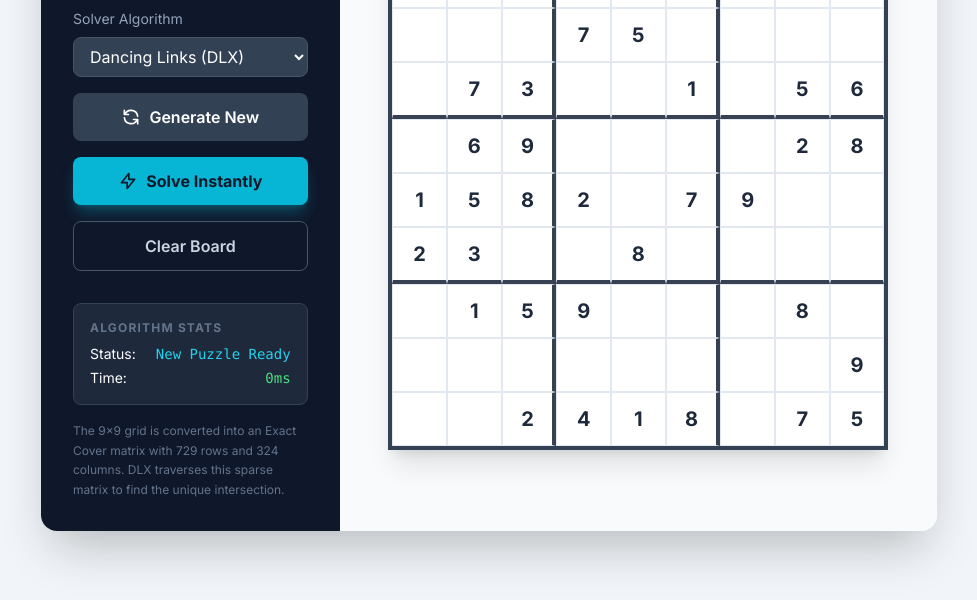
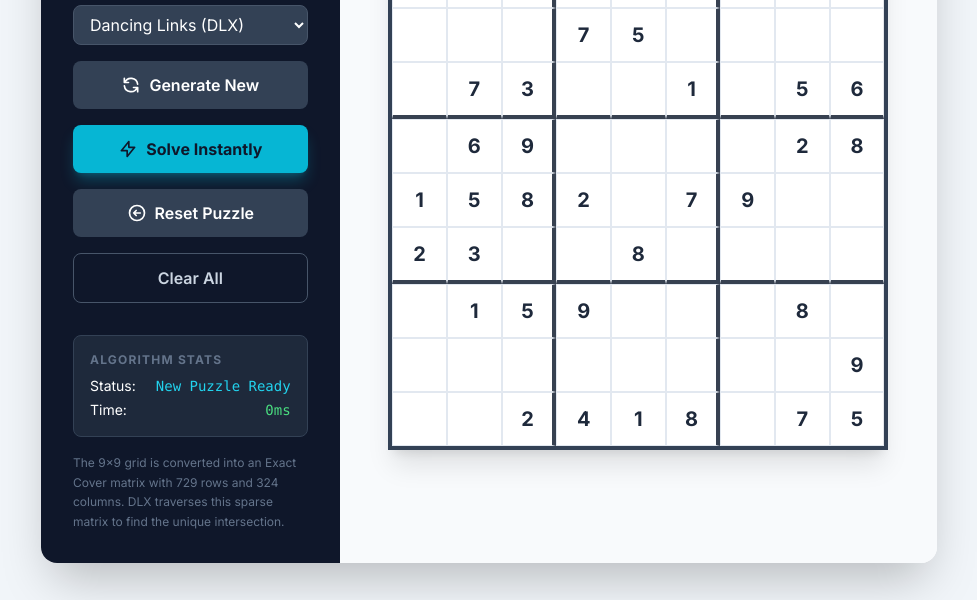
Before and after one commit to sag-stack/Sudoku-DLX-Aglorithm, a plain HTML site: page index.html in a window 1280 px wide. Shown: the part 200-800 px from the top of the page, without its empty margins (151-1128 px from the left). Drawn offline with nearby package versions, Linux system fonts and the light colour scheme.

Commit message:
Updated functions of clearing the board

```diff
--- a/index.html
+++ b/index.html
@@ -50,8 +50,12 @@
                         <svg class="w-5 h-5" fill="none" stroke="currentColor" viewBox="0 0 24 24"><path stroke-linecap="round" stroke-linejoin="round" stroke-width="2" d="M13 10V3L4 14h7v7l9-11h-7z"></path></svg>
                         Solve Instantly
                     </button>
-                    <button onclick="app.clearBoard()" class="w-full py-3 px-4 border border-slate-600 hover:bg-slate-800 rounded-lg font-semibold transition text-slate-300">
-                        Clear Board
+                    <button onclick="app.resetPuzzle()" class="w-full py-3 px-4 bg-slate-700 hover:bg-slate-600 rounded-lg font-semibold transition flex items-center justify-center gap-2">
+                        <svg class="w-5 h-5" fill="none" stroke="currentColor" viewBox="0 0 24 24"><path stroke-linecap="round" stroke-linejoin="round" stroke-width="2" d="M11 15l-3-3m0 0l3-3m-3 3h8M3 12a9 9 0 1118 0 9 9 0 01-18 0z"></path></svg>
+                        Reset Puzzle
+                    </button>
+                    <button onclick="app.clearAll()" class="w-full py-3 px-4 border border-slate-600 hover:bg-slate-800 rounded-lg font-semibold transition text-slate-300">
+                        Clear All
                     </button>
                 </div>
             </div>
@@ -323,6 +327,9 @@ class SudokuDLX {
 /**
  * PART 2.5: NAIVE ALGORITHM X (FOR COMPARISON)
  * -------------------------------------------------------
+ * Solves the exact cover problem using standard arrays.
+ * This is Algorithm X *without* the DLX optimization.
+ * It is expected to be MUCH slower.
  */
 class NaiveSudokuSolver {
 
@@ -419,6 +426,10 @@ class NaiveSudokuSolver {
             }
         }
 
+        // Prune empty columns from the new matrix rows (for S-heuristic)
+        // This is complex, so for simplicity we'll just filter.
+        // A better naive solver would rebuild row sets.
+        // But let's just keep it simple to show the slowdown.
 
         // This is a simple but slow implementation
         let finalMatrix = newMatrix.map(r => {
@@ -483,13 +494,15 @@ class NaiveSudokuSolver {
 
 
 /**
- * UI CONTROLLER
+ * PART 3: UI CONTROLLER
+ * -------------------------------------------------------
  */
 const app = {
     gridEl: document.getElementById('grid-container'),
     inputs: [],
     dlxSolver: new SudokuDLX(),
     naiveSolver: new NaiveSudokuSolver(),
+    originalPuzzle: [], // <-- Add this to store the puzzle
 
     init() {
         this.createGrid();
@@ -523,48 +536,66 @@ const app = {
         }
     },
 
-    readGrid() {
-        const board = [];
-        for (let r = 0; r < 9; r++) {
-            const row = [];
-            for (let c = 0; c < 9; c++) {
-                const val = parseInt(this.inputs[r][c].value);
-                row.push(isNaN(val) ? 0 : val);
-            }
-            board.push(row);
-        }
-        return board;
-    },
-
-    updateGrid(board, isSolve = false) {
+    // --- ADD THIS ENTIRE FUNCTION BACK IN ---
+    updateGrid(boardArray, isSolveResult = false) {
         for (let r = 0; r < 9; r++) {
             for (let c = 0; c < 9; c++) {
-                const val = board[r][c];
                 const input = this.inputs[r][c];
+                const value = boardArray[r][c];
 
-                if (val !== 0) {
-                    if (input.value === '') {
-                        input.value = val;
-                        if (isSolve) {
-                            input.classList.add('text-blue-600', 'fade-in'); // Highlight solved cells
-                        } else {
-                            input.classList.add('text-slate-800');
-                        }
+                // Clear old styles
+                input.classList.remove('text-blue-600', 'text-red-500', 'fade-in');
+
+                if (value !== 0) {
+                    const wasEmpty = input.value === '';
+                    input.value = value;
+                    input.readOnly = true;
+
+                    if (isSolveResult && wasEmpty) {
+                        // This is a newly solved cell, style it blue
+                        input.classList.add('text-blue-600', 'fade-in');
+                    } else {
+                        // This was a pre-filled puzzle number
+                        input.classList.add('text-slate-800');
                     }
                 } else {
+                    // This is an empty cell for the user to fill
                     input.value = '';
+                    input.readOnly = false;
+                    input.classList.add('text-slate-800');
                 }
             }
         }
     },
+    // --- END OF ADDED FUNCTION ---
 
-    clearBoard() {
+    clearAll() { // <-- Renamed from clearBoard
+        this.inputs.flat().forEach(inp => {
+            inp.value = '';
+            inp.classList.remove('text-blue-600', 'text-red-500', 'fade-in');
+            inp.classList.add('text-slate-800');
+            inp.readOnly = false; // <-- ADD THIS LINE
+        });
+        this.originalPuzzle = []; // <-- Also clear the stored puzzle
+        this.setStatus('Board Cleared', 'white');
+    },
+
+    resetPuzzle() {
+        if (this.originalPuzzle.length === 0) {
+            this.clearAll(); // Failsafe if no puzzle is stored
+            return;
+        }
+
+        // First, clear all inputs to remove user-entered numbers
         this.inputs.flat().forEach(inp => {
             inp.value = '';
             inp.classList.remove('text-blue-600', 'text-red-500', 'fade-in');
             inp.classList.add('text-slate-800');
         });
-        this.setStatus('Board Cleared', 'white');
+
+        // Now, update the grid with the stored original puzzle
+        this.updateGrid(this.originalPuzzle, false); // false = don't highlight as "solve"
+        this.setStatus('Puzzle Reset', 'text-cyan-400');
     },
 
     solve() {
@@ -601,7 +632,7 @@ const app = {
     },
 
     generatePuzzle() {
-        this.clearBoard();
+        this.clearAll(); // <-- FIX: Renamed from this.clearBoard()
         this.setStatus('Generating...', 'text-yellow-400');
 
         // 1. Seed the diagonal boxes (they are independent) to create randomness
@@ -639,6 +670,7 @@ const app = {
         }
 
         this.updateGrid(fullSolution);
+        this.originalPuzzle = fullSolution.map(row => [...row]); // <-- Store a deep copy
         this.setStatus('New Puzzle Ready', 'text-cyan-400');
         document.getElementById('timer-text').innerText = '0ms';
     },
```
